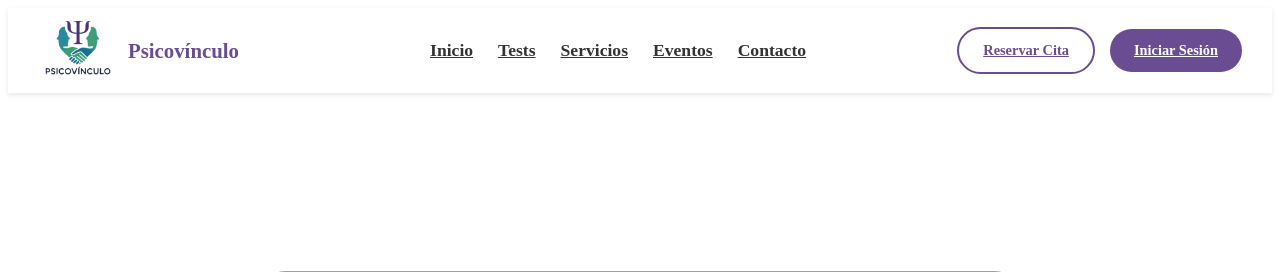
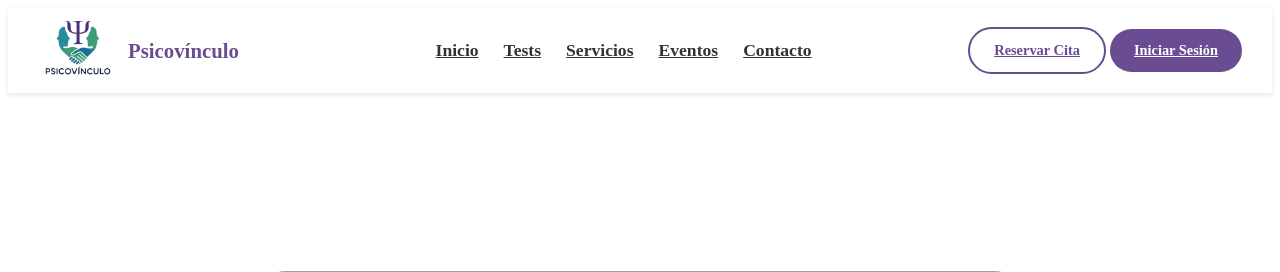
Before and after one commit to 75BOSS/citastrp, a PHP site: page /login.php in a window 1280 px wide. Shown: the top 272 px of the page. Run offline with PHP 8.4, Linux system fonts and the light colour scheme.

```diff
--- a/css/login.css
+++ b/css/login.css
@@ -113,12 +113,6 @@
 .menu a:hover:after,
 .menu a.active:after {
     width: 100%;
-}
-
-.auth-buttons {
-    display: flex;
-    gap: 15px;
-    align-items: center;
 }
 
 /* Footer */
```
